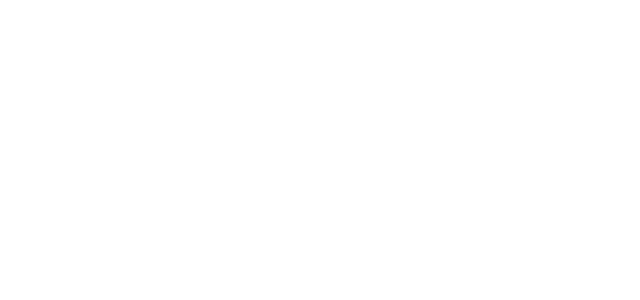
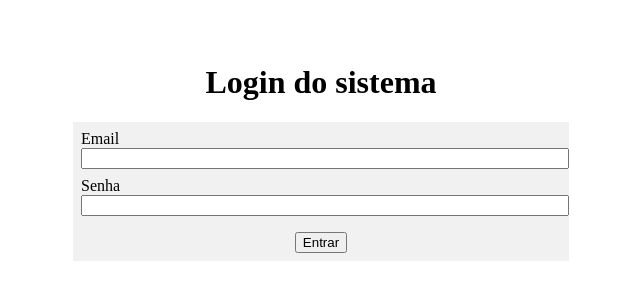
Before and after one commit to salomao-marcioliver/Frontend---SGP, a React (Vite) app: page /login in a window 1280 px wide. Before the commit this address had no page. Shown: the part 256-556 px from the top of the page, without its empty margins (319-959 px from the left). Built offline with nearby package versions, Linux system fonts and the light colour scheme.

Commit message:
0.2 version

```diff
--- a/src/Routes/Routes.jsx
+++ b/src/Routes/Routes.jsx
@@ -1,14 +1,33 @@
-import { BrowserRouter, Routes, Route } from 'react-router-dom'
+import { BrowserRouter, Routes, Route, Navigate } from 'react-router-dom'
+import { AuthProvider, AuthContext } from '../contexts/auth'
 import Home from '../pages/Home'
 import Projects from '../pages/Projects'
+import LoginPage from '../pages/LoginPage'
+import { useContext } from 'react'
 
 function MainRoutes() {
+  const Private = ({ children }) => {
+    const { authenticated, loading } = useContext(AuthContext)
+
+    if (loading) {
+      return <div className="loading">Carregando...</div>
+    }
+
+    if (!authenticated) {
+      return <Navigate to="/login" />
+    } else {
+      return children
+    }
+  }
   return (
     <BrowserRouter>
+      <AuthProvider>
         <Routes>
-                <Route path='/' element={<Home/>}/>
-                <Route path='/projetos' element={<Projects/>}/>
+          <Route exact path='/login' element={<LoginPage />} />
+          <Route exact path='/' element={<Private><Home /></Private>} />
+          <Route exact path='/projetos' element={<Private><Projects /></Private>} />
         </Routes>
+      </AuthProvider>
     </BrowserRouter>
   )
 }
--- /dev/null
+++ b/src/contexts/auth.jsx
@@ -0,0 +1,55 @@
+import { useState, createContext, useEffect } from "react";
+import { useNavigate } from "react-router-dom";
+import { api, createSession } from "../services/api";
+export const AuthContext = createContext();
+
+export const AuthProvider = ({ children }) => {
+  const navigate = useNavigate()
+  const [user, setUser] = useState(null)
+  const [loading, setLoading] = useState(true)
+
+  useEffect(() => {
+    const recoveredUser = localStorage.getItem('user');
+    const token = localStorage.getItem('token');
+    if (recoveredUser) {
+      setUser(JSON.parse(recoveredUser));
+      api.defaults.headers.Authorization = `Bearer ${token}`;
+    }
+
+    setLoading(false)
+  }, [])
+
+  const login = async (email, password) => {
+
+    //Criar uma session
+    const response = await createSession(email, password)
+
+    const loggedUser = response.data.user;
+    const token = response.data.token;
+
+    localStorage.setItem("user", JSON.stringify(loggedUser))
+    localStorage.setItem("token", token)
+
+    api.defaults.headers.Authorization = `Bearer ${token}`;
+    //api.defaults.headers.common['Authorization'] = `Bearer ${token}`;
+    console.log("aqui é o teste", api.defaults.headers.Authorization)
+
+    setUser(loggedUser)
+    navigate("/")
+
+  }
+
+  const logout = () => {
+    localStorage.removeItem("user");
+    localStorage.removeItem("token");
+
+    api.defaults.headers.Authorization = null;
+    setUser(null);
+    navigate("/login")
+  }
+  return (
+    <AuthContext.Provider value={{ authenticated: !!user, user, loading, login, logout }}>
+      {children}
+    </AuthContext.Provider>
+  )
+}
--- a/src/pages/Home/index.jsx
+++ b/src/pages/Home/index.jsx
@@ -1,11 +1,20 @@
+import { useContext } from "react";
 import { Link } from "react-router-dom";
+import { AuthContext } from "../../contexts/auth";
 
 function Home() {
+  const { logout } = useContext(AuthContext)
+  const handleLogout = () => {
+    logout();
+  }
   return (
     <div>
       <h1>SGP</h1>
       <h2>Sistema Gerenciador de Projetos</h2>
       <Link to='/projetos'>Ir para projetos</Link>
+      <br />
+      <br />
+      <button onClick={handleLogout}>Logout</button>
     </div>
   )
 }
--- /dev/null
+++ b/src/pages/LoginPage/index.jsx
@@ -0,0 +1,37 @@
+import { useState, useContext } from "react"
+import { AuthContext } from "../../contexts/auth"
+import "./styles.css"
+
+const LoginPage = () => {
+  const { login } = useContext(AuthContext)
+
+  const [email, setEmail] = useState('')
+  const [password, setPassoword] = useState('')
+
+  const handleSubmit = (e) => {
+    e.preventDefault()
+
+    login(email, password)
+  }
+
+  return (
+    <div id="login">
+      <h1 className="title">Login do sistema</h1>
+      <form className="form" onSubmit={handleSubmit}>
+        <div className="field">
+          <label htmlFor="email">Email</label>
+          <input type="email" name="email" id="email" value={email} onChange={(e) => setEmail(e.target.value)}/>
+        </div>
+        <div className="field">
+          <label htmlFor="password">Senha</label>
+          <input type="password" name="password" id="password" value={password} onChange={(e) => setPassoword(e.target.value)}/>
+        </div>
+        <div className="actions">
+          <button type="submit">Entrar</button>
+        </div>
+      </form>
+    </div>
+  )
+}
+
+export default LoginPage
--- /dev/null
+++ b/src/pages/LoginPage/styles.css
@@ -0,0 +1,32 @@
+#login {
+  display: flex;
+  flex-direction: column;
+  align-items: center;
+  justify-content: center;
+  min-height: 100vh;
+  padding: 0 2rem;
+}
+
+#login .form {
+  background-color: #f1f1f1;
+  width: 100%;
+  max-width: 480px;
+  padding: 0.5rem;
+}
+
+#login .field {
+  padding-bottom: 0.5rem;
+}
+
+#login .field label {
+  display: block;
+}
+
+#login .field input {
+  width: 100%;
+}
+
+#login .actions {
+  text-align: center;
+  margin-top: 0.5rem;
+}
--- a/src/pages/Projects/components/Form.jsx
+++ b/src/pages/Projects/components/Form.jsx
@@ -1,11 +1,13 @@
 import styled from "styled-components";
 import { toast } from "react-toastify";
-import { useRef } from "react";
-import api from "../../../services/api";
+import { useRef, useEffect } from "react";
+import { api } from "../../../services/api";
 
 const FormContainer = styled.form`
   display: flex;
-  align-items: flex-end;
+  justify-content: center;
+  text-align: center;
+  max-width: 500px;
   gap: 10px;
   flex-wrap: wrap;
   background-color: #fff;
@@ -47,61 +49,100 @@ const Select = styled.select`
 
 
 
-const Form = ({ coordinators }) => {
-  const ref = useRef()
+const Form = ({ onEdit, setOnEdit }) => {
+  const ref = useRef();
+
+  useEffect(() => {
+    if (onEdit) {
+      const project = ref.current;
+
+      project.titulo.value = onEdit.titulo;
+      project.data_inicio.value = onEdit.data_inicio;
+      project.data_termino.value = onEdit.data_termino;
+      project.cod_coord.value = onEdit.codcoord
+      project.nome_coord.value = onEdit.nome_coord;
+      project.instituto_coord.value = onEdit.instituto_coord;
+    }
+  }, [onEdit]);
 
   const handleSubmit = async (e) => {
     e.preventDefault();
 
-
-    const select = document.getElementById('Coordinators');
-    const value = select.options[select.selectedIndex].value;
-    console.log(value)
-
-
     const project = ref.current;
-    if (!project.titulo.value || !project.data_inicio.value || !project.data_fim.value) {
+    if (
+      !project.titulo.value ||
+      !project.data_inicio.value ||
+      !project.data_termino.value ||
+      !project.cod_coord.value ||
+      !project.nome_coord.value ||
+      !project.instituto_coord.value
+    ) {
       return toast.warn("Preencha todos os campos!");
     }
 
+    if (onEdit) {
+      await api
+        .put("/projetos/" + onEdit.codprojeto, {
+          titulo: project.titulo.value,
+          data_inicio: project.data_inicio.value,
+          data_termino: project.data_termino.value,
+          codCoord: project.cod_coord.value,
+          nome_coord: project.nome_coord.value,
+          instituto_coord: project.instituto_coord.value
+        })
+        .then(({ data }) => toast.success(data))
+        .catch(({ data }) => toast.error(data));
+    } else {
+      await api
+        .post('/projetos', {
+          titulo: project.titulo.value,
+          data_inicio: project.data_inicio.value,
+          data_termino: project.data_termino.value,
+          codCoord: project.cod_coord.value,
+          nome_coord: project.nome_coord.value,
+          instituto_coord: project.instituto_coord.value
+        })
+        .then(({ data }) => toast.success(data))
+        .catch(({ data }) => toast.error(data));
+    }
 
+    project.titulo.value = "";
+    project.data_inicio.value = "";
+    project.data_termino.value = "";
+    project.cod_coord.value = "";
+    project.nome_coord.value = "";
+    project.instituto_coord.value = "";
 
-    await api
-      .post("http://localhost:8800", {
-        titulo: project.titulo.value,
-        data_inicio: project.data_inicio.value,
-        data_fim: project.data_fim.value
-      })
-      .then(({ data }) => toast.success(data))
-      .catch(({ data }) => toast.error(data));
-
-  }
+    setOnEdit(null);
+  };
 
 
   return (
     <FormContainer ref={ref} onSubmit={handleSubmit}>
       <InputArea>
-        <Label>Titulo</Label>
+        <Label>Titulo do Projeto</Label>
         <Input name="titulo" />
       </InputArea>
       <InputArea>
         <Label>Data de Início</Label>
-        <Input name="data_inicio" type="date" />
+        <Input name="data_inicio" type="text" />
       </InputArea>
       <InputArea>
         <Label>Data de Término</Label>
-        <Input name="data_fim" type="date" />
+        <Input name="data_termino" type="text" />
       </InputArea>
       <InputArea>
-        <Label>Coodenador(a)</Label>
-        <Select id="Coordinators" defaultValue={'Escolha'}>
-          {coordinators.map((item, i) => (
-            <option key={i} name='' >{item.nome}</option>
-          ))}
-        </Select>
+        <Label>Cod. Identificador</Label>
+        <Input name="cod_coord" type="text" />
       </InputArea>
-
-
+      <InputArea>
+        <Label>Nome Coordenador(a)</Label>
+        <Input name="nome_coord" type="text" />
+      </InputArea>
+      <InputArea>
+        <Label>Instituto</Label>
+        <Input name="instituto_coord" type="text" />
+      </InputArea>
       <Button type="submit">SALVAR</Button>
     </FormContainer>
   );
--- a/src/pages/Projects/index.jsx
+++ b/src/pages/Projects/index.jsx
@@ -1,6 +1,6 @@
 import { useState, useEffect } from "react"
 import DataProject from './components/DataProject'
-import api from '../../services/api'
+import { api } from '../../services/api'
 import styled from "styled-components"
 import Form from "./components/Form"
 
@@ -19,28 +19,23 @@ const Title = styled.h2``;
 
 const Projects = () => {
   const [projects, setProjects] = useState([]);
-    const [coordinators, setCoordinators] = useState([])
+  const [onEdit, setOnEdit] = useState(null)
 
   useEffect(() => {
     api
       .get('/projetos')
       .then((response) => setProjects(response.data))
       .catch((err) => {
-                console.log(err)
-            }),
-        api
-            .get('/coordenadores')
-            .then(response => setCoordinators(response.data))
-            .catch(err => {
+        console.log(api.defaults.headers.Authorization)
         console.log(err)
       })
-    }, [])
+  }, [projects])
 
   return (
     <Container>
       <Title>Projetos</Title>
-            <Form coordinators = {coordinators}/>
-            <DataProject projects={projects} setProjects={setProjects} />
+      <Form onEdit={onEdit} setOnEdit={setOnEdit}/>
+      <DataProject projects={projects} setProjects={setProjects} setOnEdit={setOnEdit}/>
     </Container>
   )
 
--- a/src/services/api.js
+++ b/src/services/api.js
@@ -1,7 +1,9 @@
 import axios from "axios";
 
-const api = axios.create({
-    baseURL: 'http://localhost:3000'
+export const api = axios.create({
+  baseURL: 'http://localhost:3000'
 });
 
-export default api;
+export const createSession = async(email, password) => {
+  return api.post("/login", { email, password })
+}
```
Also changed, not shown: src/pages/Projects/components/DataProject.jsx (+15 -8 lines), src/pages/Students/components/DataProject.jsx (added), src/pages/Students/index.jsx (added). Lines whose indentation alone changed are shown as unchanged.
